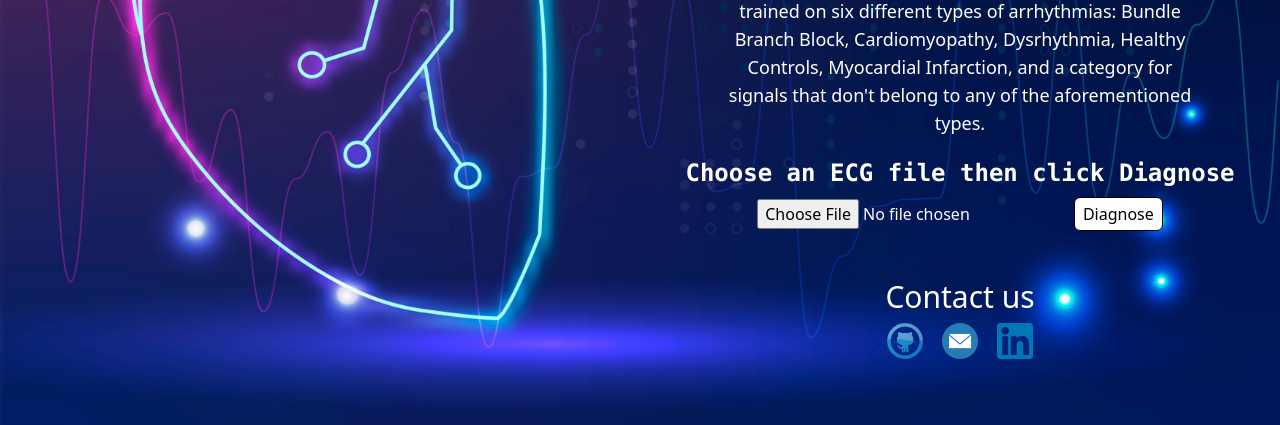
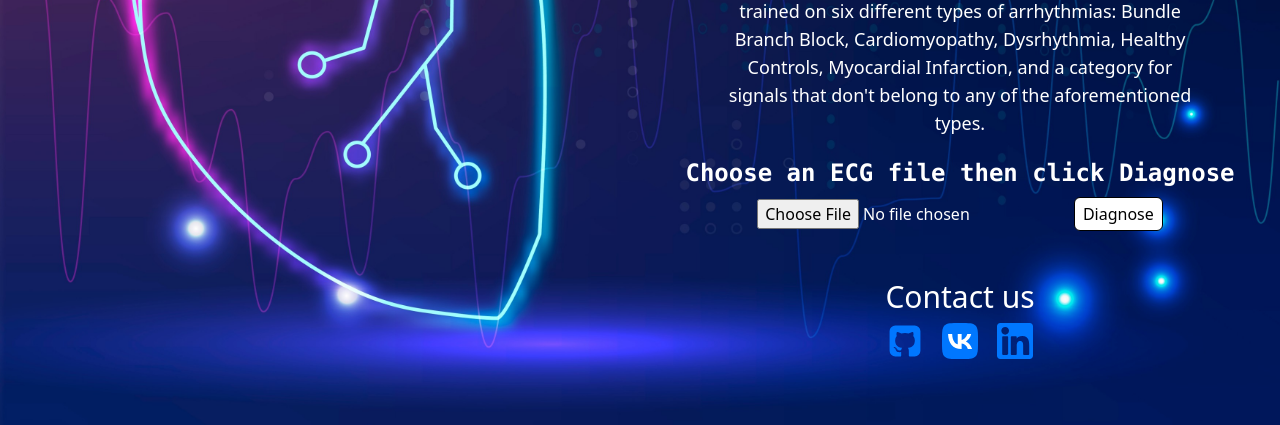
Before and after one commit to Salar-Sali/letiecgclassifier, a Flask app: page / in a window 1280 px wide. Shown: the part 375-800 px from the top of the page. Run offline with Flask 2, Linux system fonts and the light colour scheme.

Commit message:
contact icons changed

```diff
--- a/templates/index.html
+++ b/templates/index.html
@@ -55,11 +55,11 @@
         <div class="flex gap-x-4 justify-around">
           <!-- github -->
           <a href="https://github.com/Salar-Sali" target="_blank">
-            <img src="../static/gh.png" alt="github" class="w-6 h-6 md:w-9 md:h-9" />
+            <img src="../static/gh.svg" alt="github" class="w-6 h-6 md:w-9 md:h-9" />
           </a>
           <!-- email -->
-          <a href="salar.sali97@gmail.com" target="_blank">
-            <img src="../static/email.png" alt="github" class="w-6 h-6 md:w-9 md:h-9" />
+          <a href="https://vk.com/salar97" target="_blank">
+            <img src="../static/vk.svg" alt="github" class="w-6 h-6 md:w-9 md:h-9" />
           </a>
           <!-- linkedIn -->
           <a href="https://www.linkedin.com/in/salarsali197/" target="_blank">
--- a/templates/result.html
+++ b/templates/result.html
@@ -55,11 +55,11 @@
         <div class="flex gap-x-4 justify-around">
           <!-- github -->
           <a href="https://github.com/Salar-Sali" target="_blank">
-            <img src="../static/gh.png" alt="github" class="w-6 h-6 md:w-9 md:h-9" />
+            <img src="../static/gh.svg" alt="github" class="w-6 h-6 md:w-9 md:h-9" />
           </a>
           <!-- email -->
-          <a href="salar.sali97@gmail.com" target="_blank">
-            <img src="../static/email.png" alt="github" class="w-6 h-6 md:w-9 md:h-9" />
+          <a href="https://vk.com/salar97" target="_blank">
+            <img src="../static/vk.svg" alt="vk" class="w-6 h-6 md:w-9 md:h-9" />
           </a>
           <!-- linkedIn -->
           <a href="https://www.linkedin.com/in/salarsali197/" target="_blank">
--- a/templates/unValidData.html
+++ b/templates/unValidData.html
@@ -60,11 +60,11 @@
         <div class="flex gap-x-4 justify-around">
           <!-- github -->
           <a href="https://github.com/Salar-Sali" target="_blank">
-            <img src="../static/gh.png" alt="github" class="w-6 h-6 md:w-9 md:h-9" />
+            <img src="../static/gh.svg" alt="github" class="w-6 h-6 md:w-9 md:h-9" />
           </a>
           <!-- email -->
-          <a href="salar.sali97@gmail.com" target="_blank">
-            <img src="../static/email.png" alt="github" class="w-6 h-6 md:w-9 md:h-9" />
+          <a href="https://vk.com/salar97" target="_blank">
+            <img src="../static/vk.svg" alt="vk" class="w-6 h-6 md:w-9 md:h-9" />
           </a>
           <!-- linkedIn -->
           <a href="https://www.linkedin.com/in/salarsali197/" target="_blank">
```
Also changed, not shown: static/email.png (deleted), static/gh.png (deleted), static/gh.svg (added), static/letiLogo.png (deleted), static/linked.svg, static/vk.svg (added).
